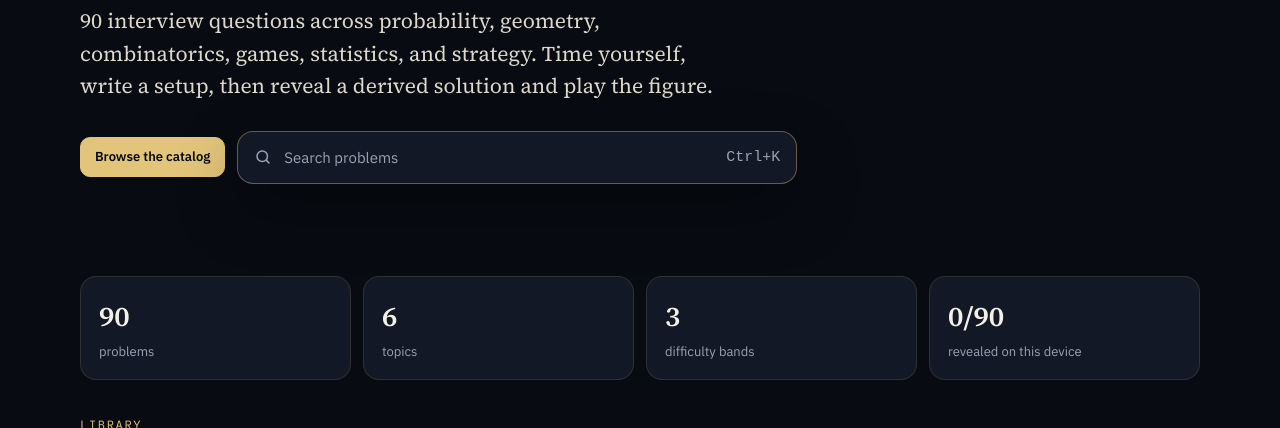
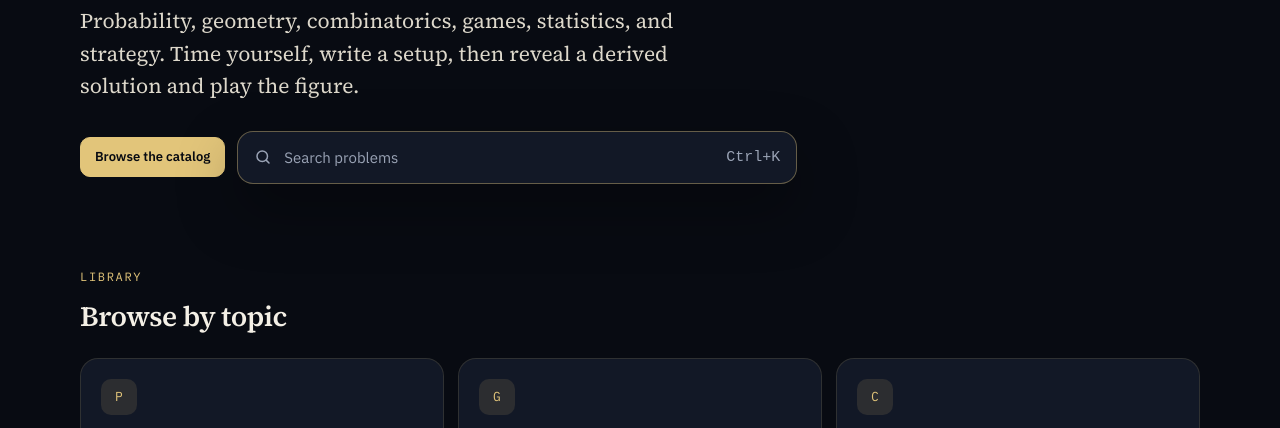
Before and after one commit to ctt062/quant-question-bank, a plain HTML site: page index.html in a window 1280 px wide. Shown: the part 467-895 px from the top of the page. Drawn offline with nearby package versions, Linux system fonts and the light colour scheme.

Commit message:
Remove the landing-page tally of problems, topics, and bands.
The home view should open into topics and questions, not a scoreboard.

```diff
--- a/css/app.css
+++ b/css/app.css
@@ -195,26 +195,6 @@ a:hover { text-decoration: underline; }
 }
 .search-hero:hover { border-color: var(--gold); }
 .search-hero kbd { margin-left: auto; }
-
-.stats {
-  display: grid;
-  grid-template-columns: repeat(4, 1fr);
-  gap: 12px;
-  margin: 36px 0 8px;
-}
-.stat-card {
-  background: var(--panel);
-  border: 1px solid var(--line);
-  border-radius: 16px;
-  padding: 18px 18px 16px;
-}
-.stat-card b {
-  display: block;
-  font-family: var(--serif);
-  font-size: 28px;
-  font-weight: 600;
-}
-.stat-card span { color: var(--fog); font-size: 13px; }
 
 .section {
   padding: 28px 0 8px;
@@ -626,7 +606,7 @@ body[data-view="problem"] .site-foot { display: none; }
   .search-launch { min-width: 0; }
   .search-launch span { display: none; }
   .stage { padding: 0 16px 64px; }
-  .stats, .bento, .steps, .grid-cards { grid-template-columns: 1fr; }
+  .bento, .steps, .grid-cards { grid-template-columns: 1fr; }
   .hero-home { padding-top: 40px; }
   h1, .hero-home h1 { font-size: 36px; }
 }
--- a/js/app.js
+++ b/js/app.js
@@ -42,8 +42,6 @@
   function topicOf(id) { return TOPICS.find((t) => t.id === id); }
   function topicLabel(id) { return (topicOf(id) || {}).label || id; }
   function diffLabel(id) { return (DIFFICULTIES.find((d) => d.id === id) || {}).label || id; }
-  function seenCount() { return PROBLEMS.filter((p) => state.seen[p.id]).length; }
-
   function parseHash() {
     const raw = (location.hash || "#home").slice(1);
     if (!raw || raw === "home" || raw === "topics") return { view: "home", scroll: raw === "topics" ? "topics" : null };
@@ -97,13 +95,12 @@
     setView("home");
     stopTimer(false);
     const featured = PROBLEMS.filter((p) => p.difficulty === "hard").slice(0, 4);
-    const seen = seenCount();
     stage.innerHTML = `
       <div class="wrap">
         <section class="hero-home">
           <p class="kicker">Quant question bank</p>
           <h1>Later-round problems, with the mechanism in view.</h1>
-          <p class="lede">${PROBLEMS.length} interview questions across probability, geometry, combinatorics, games, statistics, and strategy. Time yourself, write a setup, then reveal a derived solution and play the figure.</p>
+          <p class="lede">Probability, geometry, combinatorics, games, statistics, and strategy. Time yourself, write a setup, then reveal a derived solution and play the figure.</p>
           <div class="hero-actions">
             <a class="btn primary" href="#catalog">Browse the catalog</a>
             <button class="search-hero" type="button" data-open-search>
@@ -116,27 +113,17 @@
             </button>
           </div>
         </section>
-        <div class="stats">
-          <div class="stat-card"><b>${PROBLEMS.length}</b><span>problems</span></div>
-          <div class="stat-card"><b>${TOPICS.length}</b><span>topics</span></div>
-          <div class="stat-card"><b>3</b><span>difficulty bands</span></div>
-          <div class="stat-card"><b>${seen}/${PROBLEMS.length}</b><span>revealed on this device</span></div>
-        </div>
         <section class="section" id="topics">
           <p class="section-kicker">Library</p>
-          <h2 class="section-title">Six topics, easy to hard</h2>
+          <h2 class="section-title">Browse by topic</h2>
           <div class="bento">
-            ${TOPICS.map((t) => {
-              const items = PROBLEMS.filter((p) => p.topic === t.id);
-              const counts = DIFFICULTIES.map((d) => items.filter((p) => p.difficulty === d.id).length);
-              return `
+            ${TOPICS.map((t) => `
                 <a class="topic-card" href="#cat/${t.id}">
                   <span class="mark">${t.label.slice(0, 1)}</span>
                   <h3>${t.label}</h3>
                   <p>${t.blurb}</p>
-                  <p class="diff-line">${items.length} problems · Easy ${counts[0]} · Medium ${counts[1]} · Hard ${counts[2]}</p>
-                </a>`;
-            }).join("")}
+                  <p class="diff-line">Easy · Medium · Hard</p>
+                </a>`).join("")}
           </div>
         </section>
         <section class="section">
```
